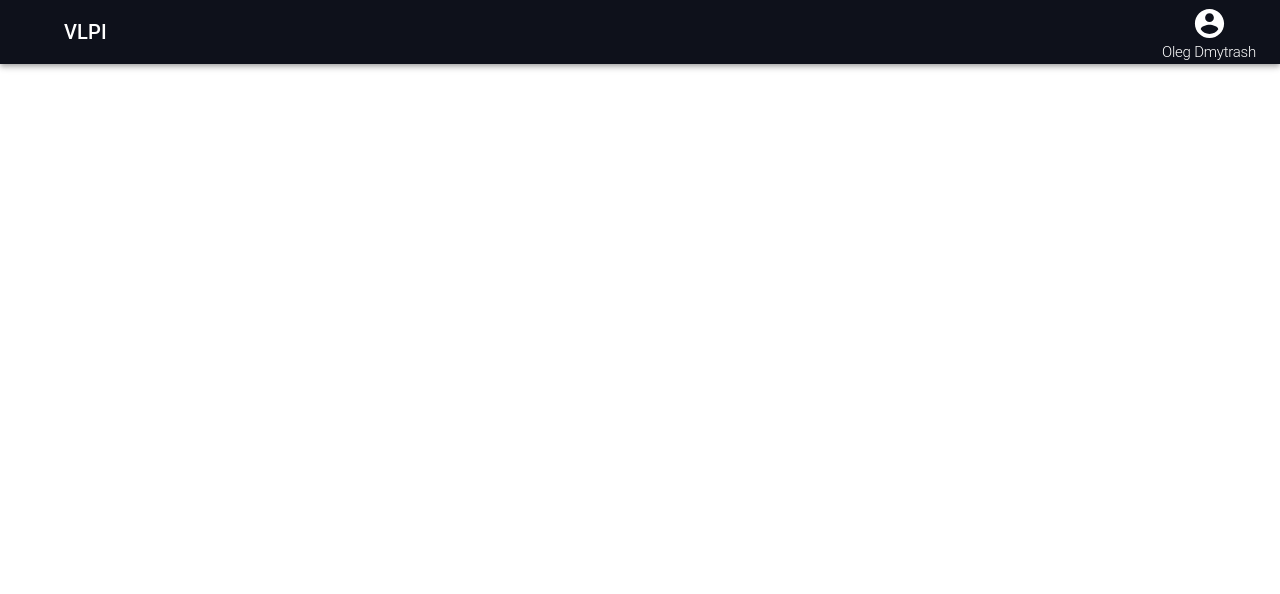
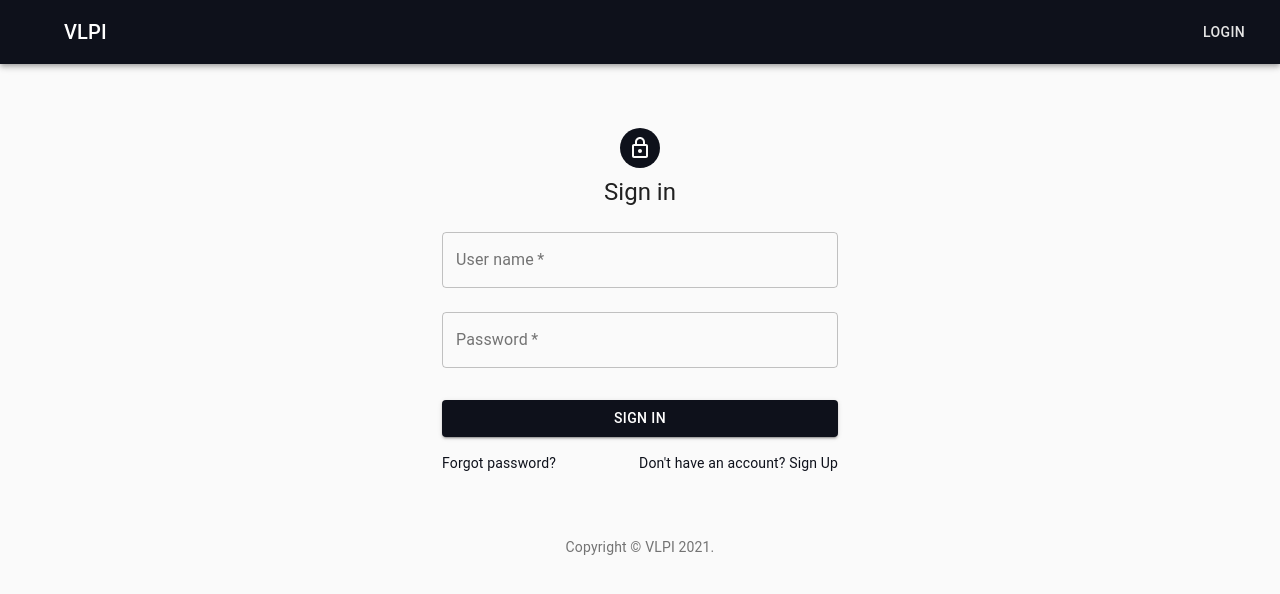
Before and after one commit to APPZ-NULP/vlpi-client, a React (Create React App) app in the folder vlpi/: page /login in a window 1280 px wide. Shown: the top 594 px of the page. Built offline with nearby package versions, Linux system fonts and the light colour scheme; what gojs would draw is missing.

Commit message:
Create Login Page (#11)
* feat: added sing in page

* feat: added auth

* fix: added user parameter to request

```diff
--- a/vlpi/package.json
+++ b/vlpi/package.json
@@ -6,6 +6,7 @@
     "@material-ui/core": "^4.11.2",
     "@material-ui/data-grid": "^4.0.0-alpha.15",
     "@material-ui/icons": "^4.11.2",
+    "@material-ui/lab": "^4.0.0-alpha.57",
     "@testing-library/jest-dom": "^5.11.8",
     "@testing-library/react": "^11.2.3",
     "@testing-library/user-event": "^12.6.0",
--- a/vlpi/src/components/Header/Header.js
+++ b/vlpi/src/components/Header/Header.js
@@ -6,6 +6,11 @@ import Toolbar from '@material-ui/core/Toolbar';
 import Typography from '@material-ui/core/Typography';
 import IconButton from '@material-ui/core/IconButton';
 import AccountCircle from '@material-ui/icons/AccountCircle';
+import { Button } from '@material-ui/core';
+import history from '../../history'
+import MenuIcon from '@material-ui/icons/Menu';
+import MenuItem from '@material-ui/core/MenuItem';
+import Menu from '@material-ui/core/Menu';
 
 const styles = theme => ({
     root: {
@@ -24,10 +29,87 @@ const styles = theme => ({
     },
     accountIcon: {
         padding: 3
-    }
+    },
 })
 
 class Header extends Component {
+
+    state = {
+        isAuth: false,
+        user: {},
+        anchorEl: null,
+        open: false
+    }
+
+    componentDidMount() {
+        let user = JSON.parse(localStorage.getItem('user'));
+        let isAuth = false
+        if (user !== null) {
+            isAuth = true
+        }
+        else {
+            history.push("/login")
+        }
+
+        this.setState({isAuth: isAuth, user: user})
+    }
+
+    handleClose = () => {
+        this.setState({anchorEl: null})
+        console.log("close")
+    }
+
+    handleClick = (event) => {
+        this.setState({anchorEl: event.currentTarget, open: !this.state.open})
+        console.log("click")
+    }
+
+    handleLogout = () => {
+        localStorage.removeItem("user")
+        this.setState({
+            isAuth: false,
+            user: null,
+        })
+
+        history.push("/login")
+    }
+
+    handleLogin = (classes) => {
+        if(!this.state.isAuth) {
+            return (
+                <Button onClick={() => history.push("/login")} color="secondary">Login</Button>
+            )
+        }
+        else {
+            return(
+                <div aria-controls="simple-menu" aria-haspopup="true" onClick={this.handleClick}>
+                    <IconButton
+                                className={classes.accountIcon}
+                                aria-label="account of current user"
+                                aria-controls="menu-appbar"
+                                aria-haspopup="true"
+                                color="inherit"
+                            >
+                                <AccountCircle fontSize="large"/>
+                    </IconButton>
+                    <Typography variant="h1" className={classes.accountName}>
+                        {this.state.user.first_name + " " + this.state.user.last_name}
+                    </Typography>
+                    <Menu
+                        id="simple-menu"
+                        anchorEl={this.state.anchorEl}
+                        keepMounted
+                        open={this.state.open}
+                        onClose={this.handleClose}
+                    >
+                        <MenuItem onClick={this.handleClose}>Profile</MenuItem>
+                        <MenuItem onClick={this.handleClose}>My account</MenuItem>
+                        <MenuItem onClick={this.handleLogout}>Logout</MenuItem>
+                    </Menu>
+                </div>
+            )
+        }
+    }
 
     render() {
         const {classes} = this.props
@@ -40,18 +122,7 @@ class Header extends Component {
                             VLPI
                         </Typography>
                         <div className={classes.accountGroup}>
-                            <IconButton
-                                className={classes.accountIcon}
-                                aria-label="account of current user"
-                                aria-controls="menu-appbar"
-                                aria-haspopup="true"
-                                color="inherit"
-                            >
-                                <AccountCircle fontSize="large"/>
-                            </IconButton>
-                            <Typography variant="h1" className={classes.accountName}>
-                                Oleg Dmytrash
-                            </Typography>
+                            {this.handleLogin(classes)}
                         </div>
                     </Toolbar>
                 </AppBar>
--- /dev/null
+++ b/vlpi/src/components/LoginPage/LoginPage.js
@@ -0,0 +1,153 @@
+import React, {useEffect, useState } from "react";
+import Avatar from "@material-ui/core/Avatar";
+import Button from "@material-ui/core/Button";
+import CssBaseline from "@material-ui/core/CssBaseline";
+import TextField from "@material-ui/core/TextField";
+import Link from "@material-ui/core/Link";
+import Grid from "@material-ui/core/Grid";
+import Box from "@material-ui/core/Box";
+import LockOutlinedIcon from "@material-ui/icons/LockOutlined";
+import Typography from "@material-ui/core/Typography";
+import { makeStyles } from "@material-ui/core/styles";
+import Container from "@material-ui/core/Container";
+import axios from 'axios'
+import Snackbar from '@material-ui/core/Snackbar';
+import Alert from '@material-ui/lab/Alert';
+
+import history from '../../history'
+
+function Copyright() {
+    return (
+        <Typography variant="body2" color="textSecondary" align="center">
+            {"Copyright © "}
+            <Link color="inherit" href="http://localhost:3000">
+                VLPI
+            </Link>{" "}
+            {new Date().getFullYear()}
+            {"."}
+        </Typography>
+    );
+}
+
+const useStyles = makeStyles((theme) => ({
+    paper: {
+        marginTop: theme.spacing(8),
+        display: "flex",
+        flexDirection: "column",
+        alignItems: "center",
+    },
+    avatar: {
+        margin: theme.spacing(1),
+        backgroundColor: theme.palette.primary.main,
+    },
+    form: {
+        width: "100%",
+        marginTop: theme.spacing(1),
+    },
+    submit: {
+        margin: theme.spacing(3, 0, 2),
+    },
+}));
+
+export default function SignIn() {
+    const classes = useStyles();
+
+    useEffect(() => {
+        let user = JSON.parse(localStorage.getItem('user'));
+        if (user !== null) {
+            history.push("/")
+        }
+    });
+
+    const [open, setOpen] = useState(false);
+
+    const handleLogin = () => {
+        let username = document.getElementById("username").value
+        axios.post(
+            "http://127.0.0.1:8000/api/users/sign_in/",
+            {
+                username: username
+            }
+        ).then(response => {
+            let user = response.data
+            localStorage.setItem('user', JSON.stringify(user));
+            document.location.href="/";
+            // history.push("/")
+        }).catch(reason => {
+            setOpen(true)
+        })
+    }
+
+    const handleClose = (event, reason) => {
+        if (reason === 'clickaway') {
+            return;
+        }
+
+        setOpen(false);
+    }
+
+    return (
+        <Container component="main" maxWidth="xs">
+        <CssBaseline />
+        <div className={classes.paper}>
+            <Avatar className={classes.avatar}>
+            <LockOutlinedIcon />
+            </Avatar>
+            <Typography component="h1" variant="h5">
+                Sign in
+            </Typography>
+            <form className={classes.form} noValidate >
+                <TextField
+                    variant="outlined"
+                    margin="normal"
+                    required
+                    fullWidth
+                    id="username"
+                    label="User name"
+                    name="username"
+                    autoComplete="username" />
+                <TextField
+                    variant="outlined"
+                    margin="normal"
+                    required
+                    fullWidth
+                    name="password"
+                    label="Password"
+                    type="password"
+                    id="password"
+                    autoComplete="current-password" />
+                <Button
+                    type="button"
+                    fullWidth
+                    variant="contained"
+                    color="primary"
+                    className={classes.submit}
+                    onClick={handleLogin}>
+                    Sign In
+                </Button>
+                <Grid container>
+                    <Grid item xs>
+                        <Link href="#" variant="body2">
+                            Forgot password?
+                        </Link>
+                    </Grid>
+                    <Grid item>
+                        <Link href="#" variant="body2">
+                            {"Don't have an account? Sign Up"}
+                        </Link>
+                    </Grid>
+                </Grid>
+            </form>
+        </div>
+            <Box mt={8}>
+                <Copyright />
+            </Box>
+
+            <Snackbar open={open} autoHideDuration={5000} onClose={handleClose}>
+                <Alert severity="error" onClose={handleClose}>
+                    You have entered an incorrect login or password, please try again!
+                </Alert>
+            </Snackbar>
+        </Container>
+    );
+}
--- a/vlpi/src/components/TaskListPage/TaskListPage.js
+++ b/vlpi/src/components/TaskListPage/TaskListPage.js
@@ -24,8 +24,24 @@ class TaskListPage extends Component {
 		formattedRows: []
     }
 
+    handleCreateTaskVisible = () => {
+        let user = JSON.parse(localStorage.getItem('user'));
+
+        if (user.type === "ADMIN") {
+            return (
+                <Button variant="contained" color='primary' onClick={() => history.push('/task-create/')}>Create Task</Button>
+            )
+        }
+        else {
+            return (
+                <div></div>
+            )
+        }
+    }
+
     componentDidMount() {
-        axios.get(`http://127.0.0.1:8000/api/tasks/`, {
+        let user = JSON.parse(localStorage.getItem('user'));
+        axios.get(`http://127.0.0.1:8000/api/tasks/?user=${user.pk}`, {
             // withCredentials: true,
         })
             .then(res => {
@@ -82,7 +98,7 @@ class TaskListPage extends Component {
                                     {field: 'type', headerName: 'Type', flex: 2},
                                     {field: 'task', flex: 1, sortable: false, filterable: false,
                                         renderHeader: (params) => (
-                                            <Button variant="contained" color='primary' onClick={() => history.push('/task-create/')}>Create Task</Button>
+                                            this.handleCreateTaskVisible()
                                         )}]}
                                 rows={this.state.formattedRows}/>
                 </div>
--- a/vlpi/src/routers.js
+++ b/vlpi/src/routers.js
@@ -8,6 +8,7 @@ import GoJsDemo from "./components/GoJsDemo/GoJsDemo";
 import Header from "./components/Header/Header";
 import history from "./history"
 import TaskCreatePage from "./components/TaskCreatePage/TaskCreatePage"
+import SignIn from './components/LoginPage/LoginPage';
 
 class Routers extends Component {
 
@@ -20,6 +21,7 @@ class Routers extends Component {
                     <Route path='/task-list' exact component={TaskListPage} />
                     <Route path='/gojs-demo' exact component={GoJsDemo} />
                     <Route path='/task-create' exact component={TaskCreatePage} />
+                    <Route path='/login' exact component={SignIn} />
                 </Switch>
             </Router>
         )
```
Also changed, not shown: 1 other file (tests, documents, lock files or other folders).
